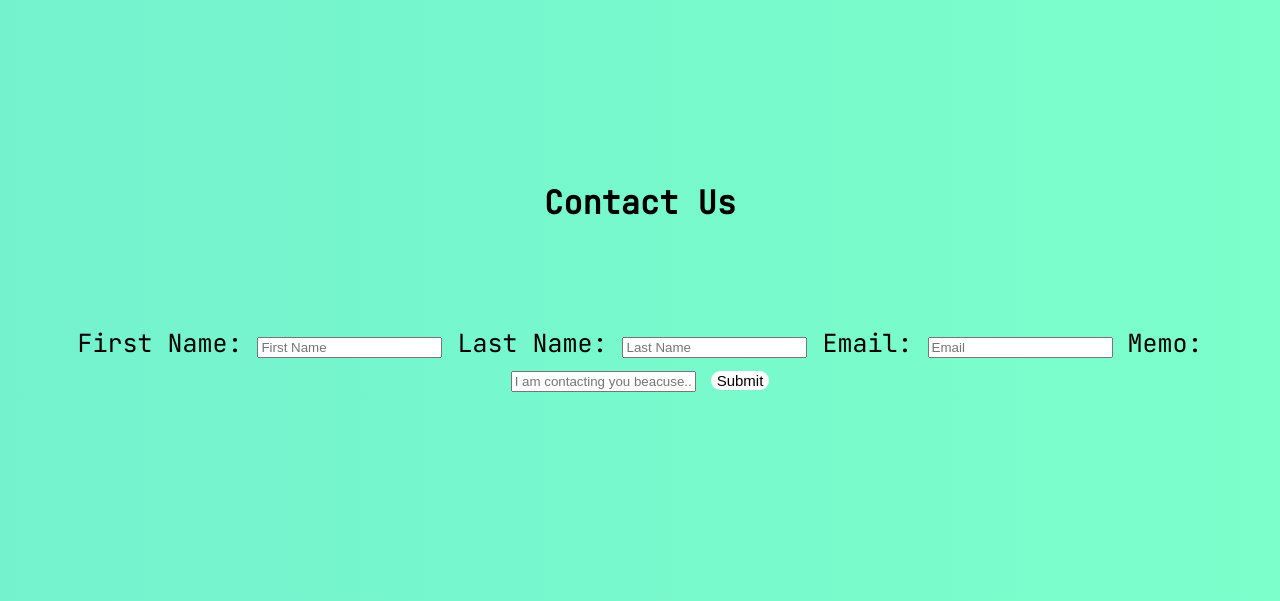
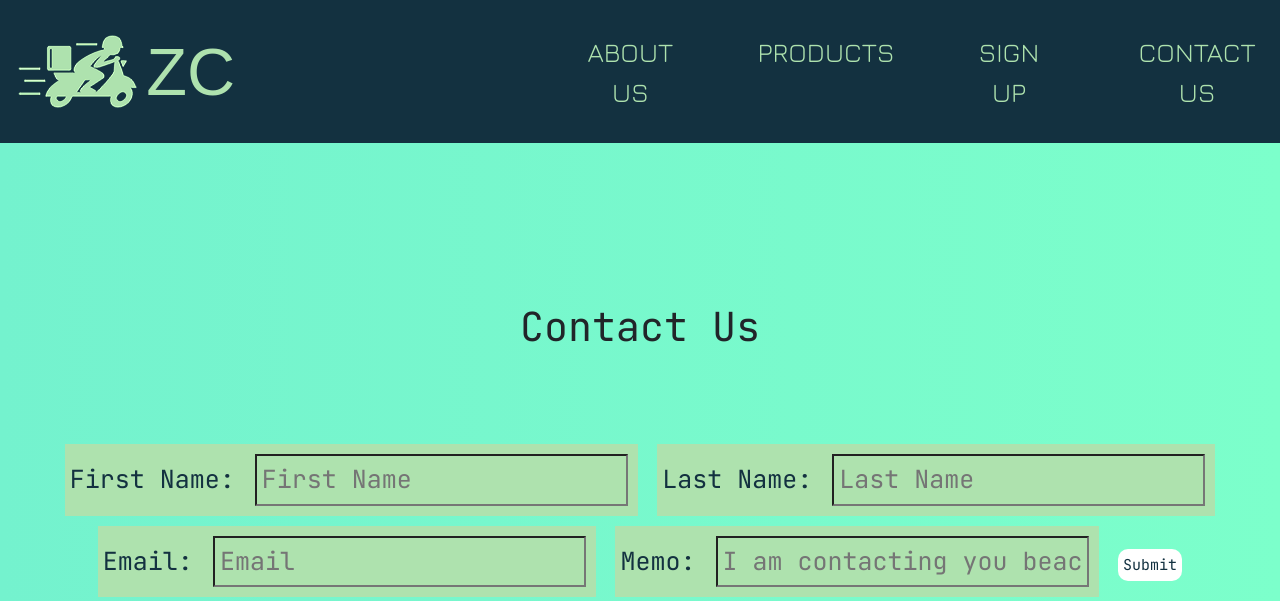
Before and after one commit to N-A-V-I-D/zippy_compost, a PHP site: page /contact.html in a window 1280 px wide. Shown: the top 601 px of the page. Run offline with PHP 8.4, Linux system fonts and the light colour scheme; some web fonts are replaced.

Commit message:
made stuff responsive etc

```diff
--- a/contact.html
+++ b/contact.html
@@ -6,14 +6,52 @@
     <meta name="viewport" content="width=device-width, initial-scale=1.0">
     <title>Contact Us</title>
     <link rel="stylesheet" href="contact.css">
+    <link rel="stylesheet" href="sass/products.css" />
+    <link href="https://cdn.jsdelivr.net/npm/bootstrap@5.2.3/dist/css/bootstrap.min.css" rel="stylesheet" integrity="sha384-rbsA2VBKQhggwzxH7pPCaAqO46MgnOM80zW1RWuH61DGLwZJEdK2Kadq2F9CUG65" crossorigin="anonymous">
+
     <link rel='stylesheet' href='https://fonts.googleapis.com/css?family=JetBrains Mono' >
     <style>
         body {
             font-family: 'JetBrains Mono';
         }
+        @media (max-width: 800px) {
+          #form1{
+            display: flex;
+            flex-direction: column;
+          }
+         }
     </style>
 </head>
 <body>
+    <nav id="sumNavbar" class="navbar navbar-dark bg-dark navbar-expand-lg">
+        <div class="container-fluid">
+          <a class="navbar-brand" href="#">
+              <img src="images/navbarIcon.png" alt="brand icon" />
+                  <h1>ZC</h1>
+              </a>
+
+          <button class="navbar-toggler" type="button" data-bs-toggle="collapse" data-bs-target="#navbarSupportedContent" aria-controls="navbarSupportedContent" aria-expanded="false" aria-label="Toggle navigation">
+        <span class="navbar-toggler-icon"></span>
+          </button>
+
+          <div class="collapse navbar-collapse" id="navbarSupportedContent">
+            <ul class="navbar-nav me-auzto mb-2 mb-lg-0">
+              <li class="nav-item ">
+                <a class="nav-link active"aria-current="page" href="#">ABOUT US</a>
+              </li>
+              <li class="nav-item">
+                <a class="nav-link" href="products.html">PRODUCTS</a>
+              </li>
+              <li class="nav-item">
+                <a class="nav-link" href="signup.html">SIGN UP</a>
+              </li>
+              <li class="nav-item">
+                <a class="nav-link" href="contact.html">CONTACT US</a>
+              </li>
+            </ul>
+          </div>
+        </div>
+      </nav>
    <h1 id="headline">
        Contact Us
    </h1>
@@ -35,5 +73,7 @@
        </label>
        <input id="submitButton" type="submit" name="submit">
    </form>
+   <script src="https://cdn.jsdelivr.net/npm/bootstrap@5.2.3/dist/js/bootstrap.bundle.min.js" integrity="sha384-kenU1KFdBIe4zVF0s0G1M5b4hcpxyD9F7jL+jjXkk+Q2h455rYXK/7HAuoJl+0I4" crossorigin="anonymous"></script>
+
 </body>
 </html>
--- a/products.html
+++ b/products.html
@@ -30,10 +30,10 @@
 	          <a class="nav-link" href="#">PRODUCTS</a>
 	        </li>
 	        <li class="nav-item">
-	          <a class="nav-link" href="#">SIGN UP</a>
+	          <a class="nav-link" href="signup.html">SIGN UP</a>
 	        </li>
 	        <li class="nav-item">
-	          <a class="nav-link" href="#">CONTACT US</a>
+	          <a class="nav-link" href="contact.html">CONTACT US</a>
 	        </li>
 	      </ul>
 	    </div>
```
Also changed, not shown: signup.html (+10 -1 lines), style.css (+7 -0 lines).
